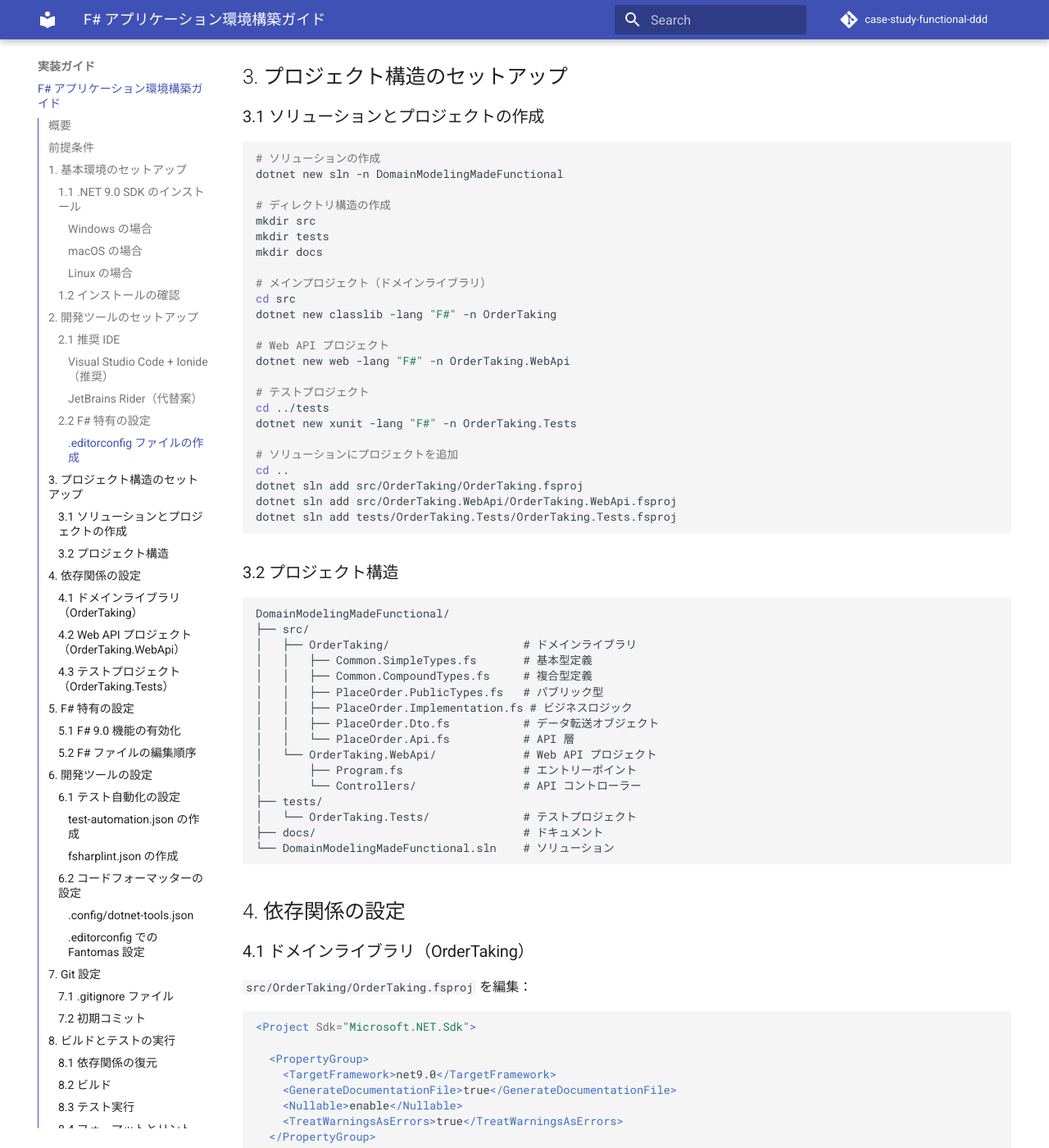
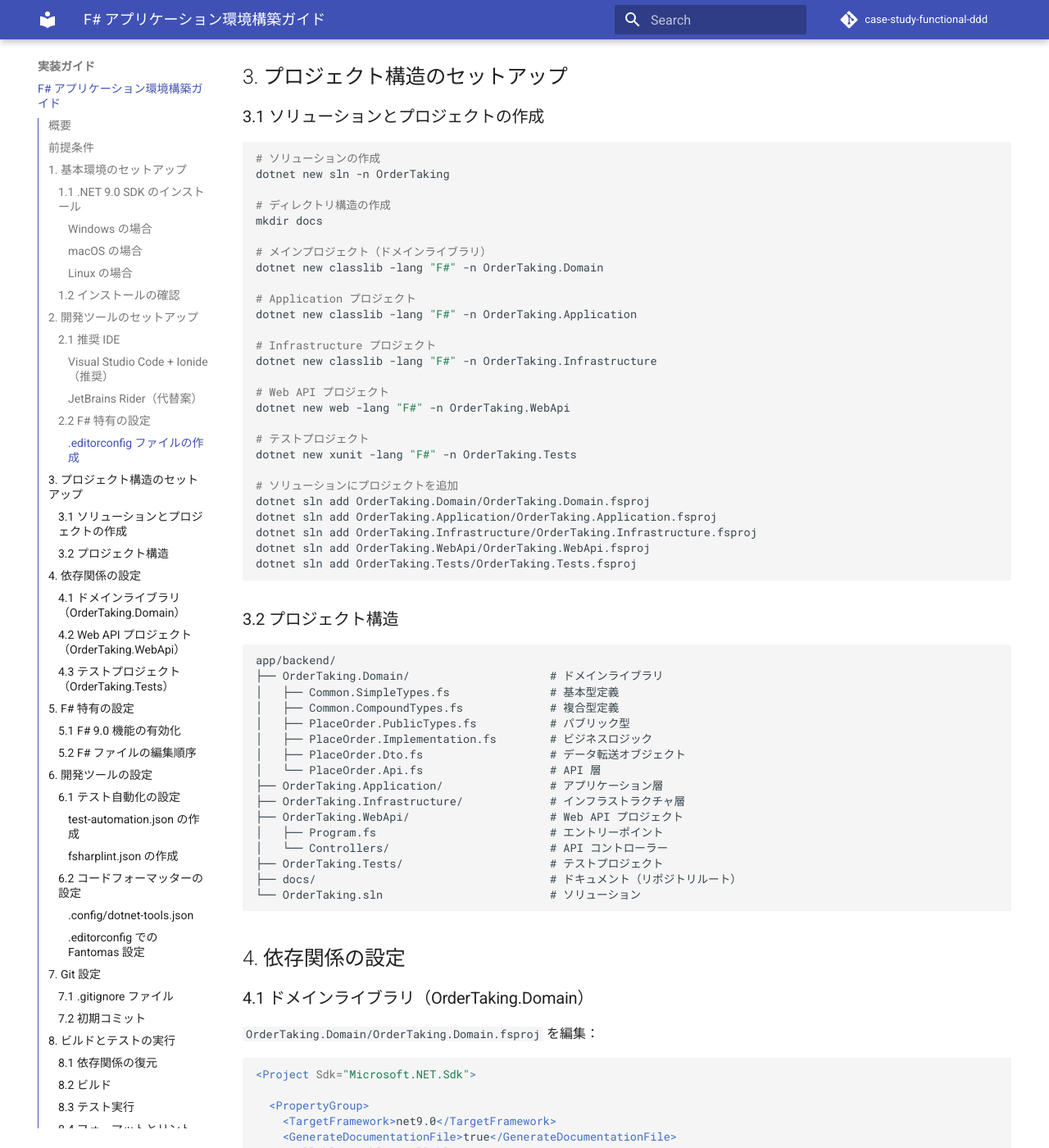
Before and after one commit to k2works/case-study-functional-ddd, an MkDocs documentation site: the page built from docs/reference/F#アプリケーション環境構築ガイド.md, in a window 1280 px wide and 1400 px high, scrolled down 2380 px. Shown: the whole window at 82% size. Built offline with MkDocs 1.6.1 and Material for MkDocs 9.7.7, drawn with Linux system fonts in a browser that asks for light colours; comment, search, counter and statistics services are not loaded; some of the changed text lies outside the part shown.

Commit message:
docs: F# 関連ドキュメントを更新
プロジェクト構造変更に伴うドキュメント更新
- README.md: プロジェクト概要
- tech_stack.md: 技術スタック
- F#アプリケーション環境構築ガイド.md: 環境構築手順
- テスト駆動開発から始めるFSharp入門2.md: TDD ガイド

🤖 Generated with [Claude Code](https://claude.com/claude-code)

Co-Authored-By: Claude <noreply@anthropic.com>

````diff
--- a/docs/reference/F#アプリケーション環境構築ガイド.md
+++ b/docs/reference/F#アプリケーション環境構築ガイド.md
@@ -110,57 +110,60 @@ indent_size = 2
 
 ```bash
 # ソリューションの作成
-dotnet new sln -n DomainModelingMadeFunctional
+dotnet new sln -n OrderTaking
 
 # ディレクトリ構造の作成
-mkdir src
-mkdir tests
 mkdir docs
 
 # メインプロジェクト（ドメインライブラリ）
-cd src
-dotnet new classlib -lang "F#" -n OrderTaking
+dotnet new classlib -lang "F#" -n OrderTaking.Domain
+
+# Application プロジェクト
+dotnet new classlib -lang "F#" -n OrderTaking.Application
+
+# Infrastructure プロジェクト
+dotnet new classlib -lang "F#" -n OrderTaking.Infrastructure
 
 # Web API プロジェクト
 dotnet new web -lang "F#" -n OrderTaking.WebApi
 
 # テストプロジェクト
-cd ../tests
 dotnet new xunit -lang "F#" -n OrderTaking.Tests
 
 # ソリューションにプロジェクトを追加
-cd ..
-dotnet sln add src/OrderTaking/OrderTaking.fsproj
-dotnet sln add src/OrderTaking.WebApi/OrderTaking.WebApi.fsproj
-dotnet sln add tests/OrderTaking.Tests/OrderTaking.Tests.fsproj
+dotnet sln add OrderTaking.Domain/OrderTaking.Domain.fsproj
+dotnet sln add OrderTaking.Application/OrderTaking.Application.fsproj
+dotnet sln add OrderTaking.Infrastructure/OrderTaking.Infrastructure.fsproj
+dotnet sln add OrderTaking.WebApi/OrderTaking.WebApi.fsproj
+dotnet sln add OrderTaking.Tests/OrderTaking.Tests.fsproj
 ```
 
 ### 3.2 プロジェクト構造
 
 ```
-DomainModelingMadeFunctional/
-├── src/
-│   ├── OrderTaking/                    # ドメインライブラリ
-│   │   ├── Common.SimpleTypes.fs       # 基本型定義
-│   │   ├── Common.CompoundTypes.fs     # 複合型定義
-│   │   ├── PlaceOrder.PublicTypes.fs   # パブリック型
-│   │   ├── PlaceOrder.Implementation.fs # ビジネスロジック
-│   │   ├── PlaceOrder.Dto.fs           # データ転送オブジェクト
-│   │   └── PlaceOrder.Api.fs           # API 層
-│   └── OrderTaking.WebApi/             # Web API プロジェクト
-│       ├── Program.fs                  # エントリーポイント
-│       └── Controllers/                # API コントローラー
-├── tests/
-│   └── OrderTaking.Tests/              # テストプロジェクト
-├── docs/                               # ドキュメント
-└── DomainModelingMadeFunctional.sln    # ソリューション
+app/backend/
+├── OrderTaking.Domain/                     # ドメインライブラリ
+│   ├── Common.SimpleTypes.fs               # 基本型定義
+│   ├── Common.CompoundTypes.fs             # 複合型定義
+│   ├── PlaceOrder.PublicTypes.fs           # パブリック型
+│   ├── PlaceOrder.Implementation.fs        # ビジネスロジック
+│   ├── PlaceOrder.Dto.fs                   # データ転送オブジェクト
+│   └── PlaceOrder.Api.fs                   # API 層
+├── OrderTaking.Application/                # アプリケーション層
+├── OrderTaking.Infrastructure/             # インフラストラクチャ層
+├── OrderTaking.WebApi/                     # Web API プロジェクト
+│   ├── Program.fs                          # エントリーポイント
+│   └── Controllers/                        # API コントローラー
+├── OrderTaking.Tests/                      # テストプロジェクト
+├── docs/                                   # ドキュメント（リポジトリルート）
+└── OrderTaking.sln                         # ソリューション
 ```
 
 ## 4. 依存関係の設定
 
-### 4.1 ドメインライブラリ（OrderTaking）
+### 4.1 ドメインライブラリ（OrderTaking.Domain）
 
-`src/OrderTaking/OrderTaking.fsproj` を編集：
+`OrderTaking.Domain/OrderTaking.Domain.fsproj` を編集：
 
 ```xml
 <Project Sdk="Microsoft.NET.Sdk">
@@ -186,7 +189,7 @@ DomainModelingMadeFunctional/
 
 ### 4.2 Web API プロジェクト（OrderTaking.WebApi）
 
-`src/OrderTaking.WebApi/OrderTaking.WebApi.fsproj` を編集：
+`OrderTaking.WebApi/OrderTaking.WebApi.fsproj` を編集：
 
 ```xml
 <Project Sdk="Microsoft.NET.Sdk.Web">
@@ -209,7 +212,9 @@ DomainModelingMadeFunctional/
   </ItemGroup>
 
   <ItemGroup>
-    <ProjectReference Include="../OrderTaking/OrderTaking.fsproj" />
+    <ProjectReference Include="../OrderTaking.Domain/OrderTaking.Domain.fsproj" />
+    <ProjectReference Include="../OrderTaking.Application/OrderTaking.Application.fsproj" />
+    <ProjectReference Include="../OrderTaking.Infrastructure/OrderTaking.Infrastructure.fsproj" />
   </ItemGroup>
 
 </Project>
@@ -217,7 +222,7 @@ DomainModelingMadeFunctional/
 
 ### 4.3 テストプロジェクト（OrderTaking.Tests）
 
-`tests/OrderTaking.Tests/OrderTaking.Tests.fsproj` を編集：
+`OrderTaking.Tests/OrderTaking.Tests.fsproj` を編集：
 
 ```xml
 <Project Sdk="Microsoft.NET.Sdk">
@@ -243,7 +248,10 @@ DomainModelingMadeFunctional/
   </ItemGroup>
 
   <ItemGroup>
-    <ProjectReference Include="../../src/OrderTaking/OrderTaking.fsproj" />
+    <ProjectReference Include="../OrderTaking.Domain/OrderTaking.Domain.fsproj" />
+    <ProjectReference Include="../OrderTaking.Application/OrderTaking.Application.fsproj" />
+    <ProjectReference Include="../OrderTaking.Infrastructure/OrderTaking.Infrastructure.fsproj" />
+    <ProjectReference Include="../OrderTaking.WebApi/OrderTaking.WebApi.fsproj" />
   </ItemGroup>
 
 </Project>
@@ -277,7 +285,7 @@ F# はコンパイル順序が重要です。依存関係を考慮した順序
 {
   "testFramework": "xunit",
   "testProjects": [
-    "tests/OrderTaking.Tests/OrderTaking.Tests.fsproj"
+    "OrderTaking.Tests/OrderTaking.Tests.fsproj"
   ],
   "coverage": {
     "enabled": true,
@@ -746,7 +754,7 @@ app.Run()
 ### 10.1 アプリケーションの起動
 
 ```bash
-cd src/OrderTaking.WebApi
+cd OrderTaking.WebApi
 dotnet run
 ```
 
````
Also changed, not shown: README.md (+34 -21 lines), docs/design/tech_stack.md (+27 -18 lines), docs/reference/テスト駆動開発から始めるFSharp入門2.md (+16 -16 lines).
